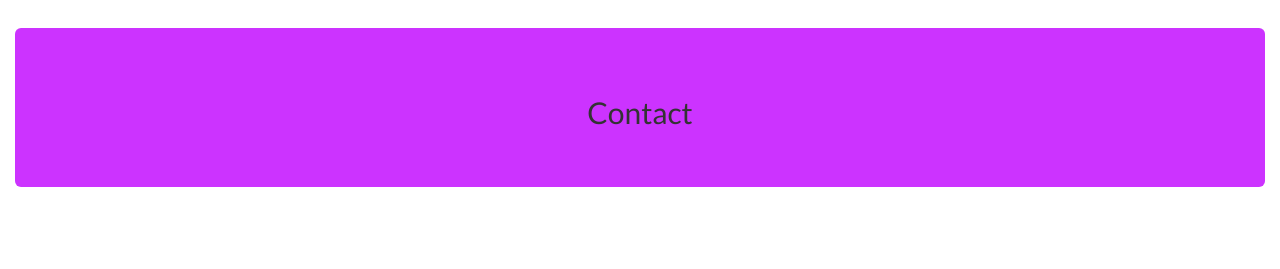
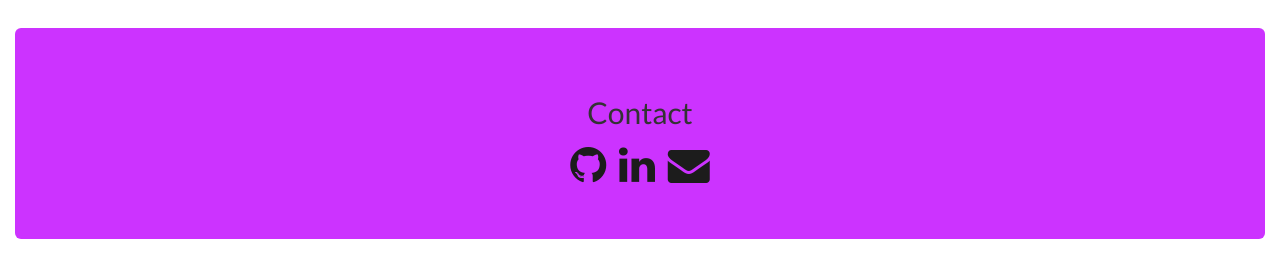
Before and after one commit to CaffeineHighZombie/Personal-Portfolio-Webpage, a plain HTML site: page index.html in a window 1280 px wide. Shown: the part 1215-1484 px from the top of the page. Before the commit the page ends 1432 px from the top, so only its background shows below. Drawn offline with nearby package versions, Linux system fonts and the light colour scheme.

Commit message:
Add details and links to "Contact" section. Final touchs.

```diff
--- a/index.html
+++ b/index.html
@@ -22,6 +22,10 @@
 		margin-bottom: 10px;
 	}
 
+	.fa {
+		margin: 5px;
+	}
+
 	#about-jumbotron {
 		background-color: #4CE600;
 		margin-top: 60px;
@@ -33,6 +37,11 @@
 
 	#contact-jumbotron {
 		background-color: #CC33FF;
+	}
+
+	#contact-jumbotron a {
+		text-decoration: none;
+		color: #1c1c1c;
 	}
 
 </style>
@@ -80,6 +89,9 @@
 		</div>
 		<div class="jumbotron" id="contact-jumbotron">
 			<h2>Contact</h2>
+			<a href="https://github.com/CaffeineHighZombie" target="_blank"><span class="fa fa-github fa-3x"></span></a>
+			<a href="https://www.linkedin.com/in/saranyaraj" target="_blank"><span class="fa fa-linkedin fa-3x"></span></a>
+			<a href="mailto:rs.saranyaraj@gmail.com" target="_blank"><span class="fa fa-envelope fa-3x"></span></a>
 		</div>
 
 	</div>
```
